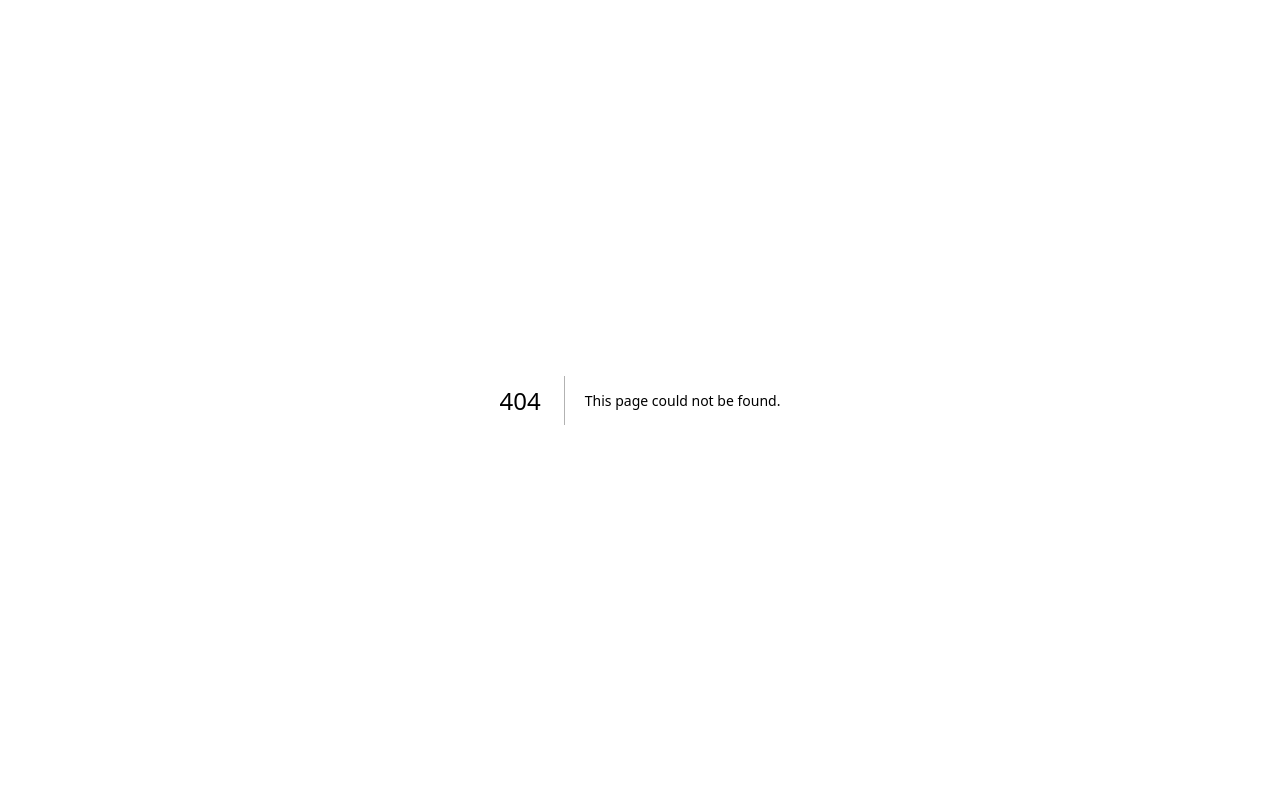
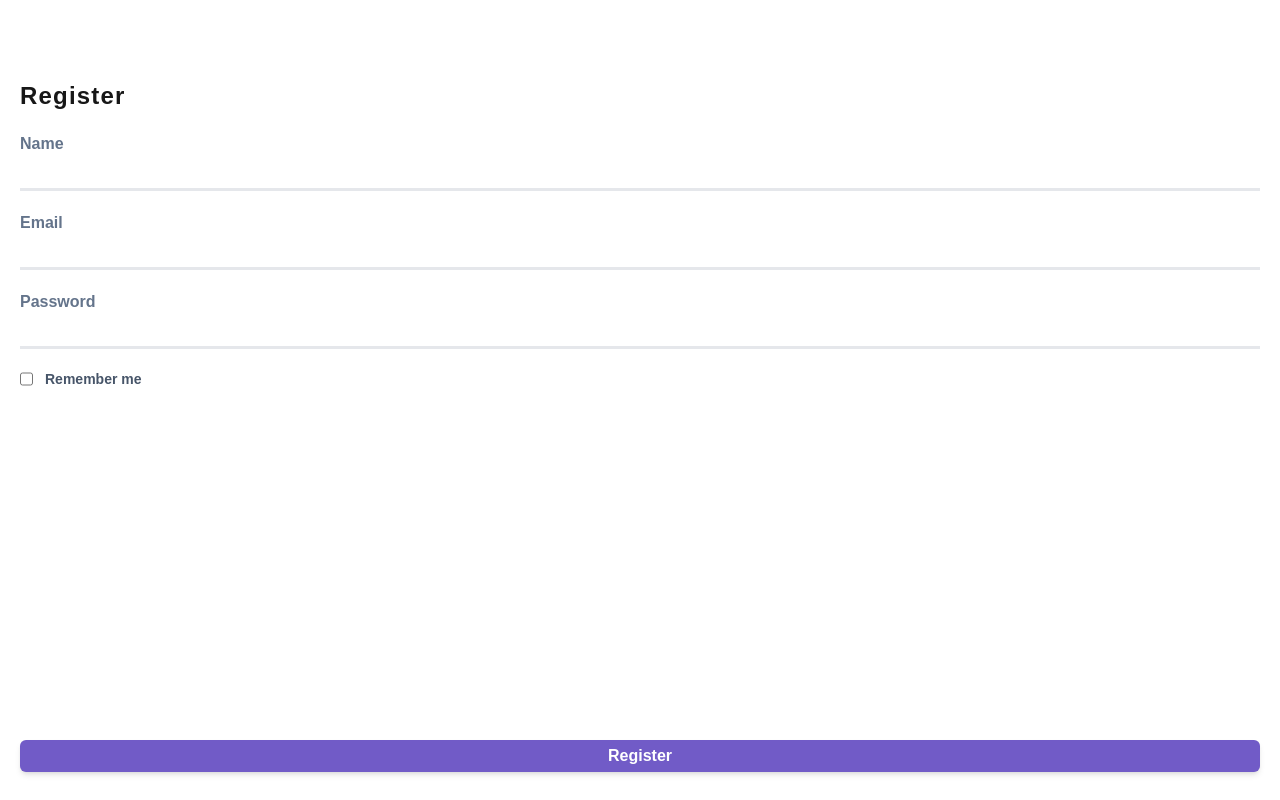
Before and after one commit to thoriqramadhan/quizapp, a Next.js app: page /register in a window 1280 px wide. Before the commit this address had no page. Built offline with nearby package versions, Linux system fonts and the light colour scheme.

Commit message:
feat: add forms related components

```diff
--- /dev/null
+++ b/app/(auth)/register/page.tsx
@@ -0,0 +1,44 @@
+'use client'
+import { Button } from '@/components/client/Button';
+import { CardLayout } from '@/components/server/Card';
+import { Container } from '@/components/server/Container';
+import Loading from '@/components/server/Loading';
+import { register } from '@/lib/action/auth';
+import { FC, useActionState, useEffect } from 'react';
+
+interface RegsiterProps {
+
+}
+
+const Regsiter: FC<RegsiterProps> = ({ }) => {
+    const [state, registerAction, isPending] = useActionState(register, null)
+    console.log(state);
+    return <Container>
+        <CardLayout className='border-none shadow-none py-20 h-full'>
+            <h1 className='text-title'>Register</h1>
+            <form action={registerAction} className='mt-5 space-y-5 h-full flex flex-col justify-between'>
+                <section className='space-y-5'>
+                    <section className='flex flex-col space-y-2'>
+                        <label htmlFor="name" className='font-semibold text-slate-500'>Name</label>
+                        <input type="text" name="name" id="name" className='border-b-[3px] focus:outline-none' />
+                    </section>
+                    <section className='flex flex-col space-y-2'>
+                        <label htmlFor="email" className='font-semibold text-slate-500'>Email</label>
+                        <input type="text" name="email" id="email" className='border-b-[3px] focus:outline-none' />
+                    </section>
+                    <section className='flex flex-col space-y-2'>
+                        <label htmlFor="password" className='font-semibold text-slate-500'>Password</label>
+                        <input type="password" name="password" id="password" className='border-b-[3px] focus:outline-none' />
+                    </section>
+                    <span className='flex gap-x-3'>
+                        <input type="checkbox" name="remind_me" id="remind_me" className='bg-slate-500' />
+                        <label htmlFor='remind_me' className='text-sm font-semibold text-slate-600'>Remember me</label>
+                    </span>
+                </section>
+                <Button className='w-full justify-center mt-auto'>{isPending ? <Loading /> : 'Register'}</Button>
+            </form>
+        </CardLayout>
+    </Container>
+}
+
+export default Regsiter;
--- /dev/null
+++ b/components/server/Form.tsx
@@ -0,0 +1,20 @@
+import { FC } from 'react';
+import Label from './ui/Label';
+import { InputLiteral, InputLiteralProps, InputLiteralTypeProps } from './ui/Input';
+
+interface InputSectionProps {
+    name: string,
+    type: InputLiteralTypeProps
+}
+
+<section className='flex flex-col space-y-2'>
+</section>
+export const InputSection: FC<InputSectionProps> = ({ name }) => {
+    return (
+        <section className='flex flex-col space-y-2'>
+            <Label htmlFor={name} />
+            <InputLiteral type={'text'} name={name} />
+        </section>
+    )
+
+}
--- /dev/null
+++ b/components/server/ui/Input.tsx
@@ -0,0 +1,23 @@
+import { FC } from 'react';
+import { twMerge } from 'tailwind-merge';
+
+export type InputLiteralTypeProps = 'password' | 'text' | 'email'
+interface InputLiteralProps {
+    className?: string
+    name: string
+    type: InputLiteralTypeProps
+}
+
+export const InputLiteral: FC<InputLiteralProps> = ({ className, name, type, ...props }) => {
+    return <input type={type} name={name} id={name} className={twMerge(`border-b-[3px] focus:outline-none`, className)} {...props} />
+}
+
+interface InputBoolean {
+    className?: string
+    type: 'checkbox'
+    name: string
+}
+
+export const InputBoolean: FC<InputBoolean> = ({ className, type, name, ...props }) => {
+    return <input type={type} name={name} id={name} className={twMerge('bg-slate-500', className)} {...props} />
+}
--- /dev/null
+++ b/components/server/ui/Label.tsx
@@ -0,0 +1,13 @@
+import { FC } from 'react';
+import { twMerge } from 'tailwind-merge';
+
+interface LabelProps {
+    htmlFor: string
+    className?: string
+}
+
+const Label: FC<LabelProps> = ({ htmlFor, className }) => {
+    return <label htmlFor={htmlFor} className={twMerge('font-semibold text-slate-500', className)}>Name</label>
+}
+
+export default Label;
```
